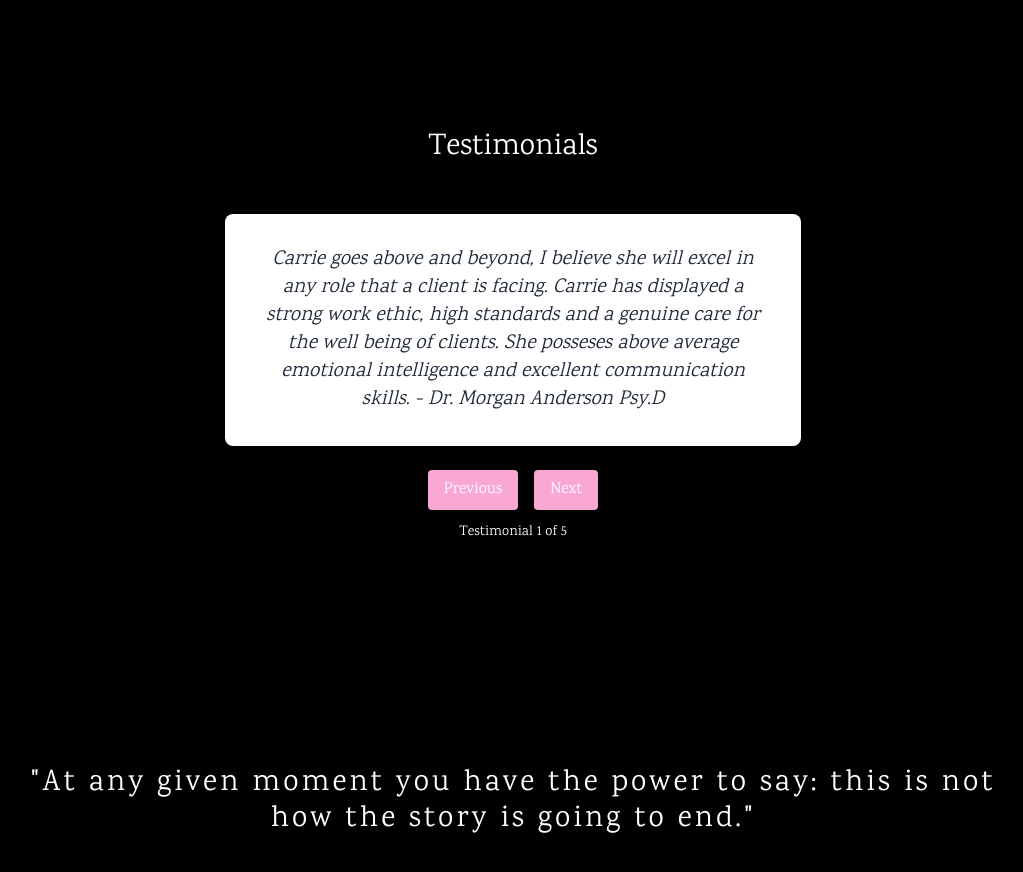
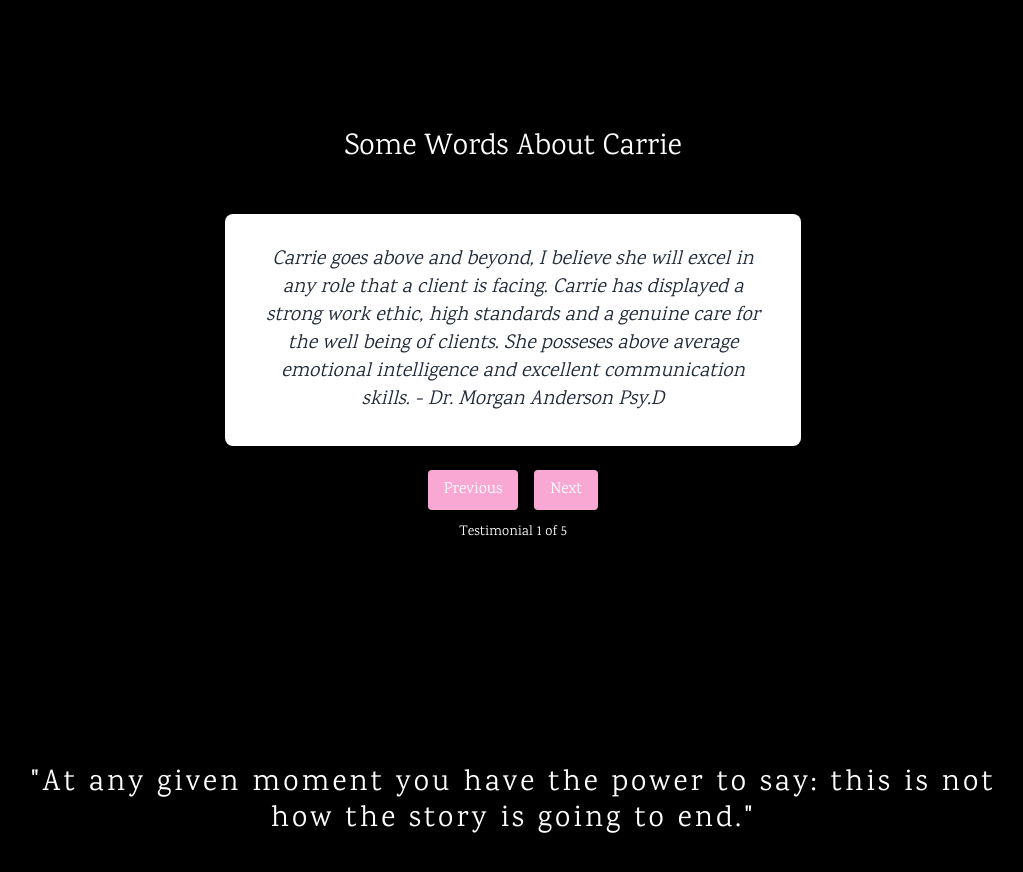
Before and after one commit to maximillianham/momsite, a Next.js app: page / in a window 1280 px wide. Shown: the part 5140-6012 px from the top of the page, without its empty margins (127-1150 px from the left). Built offline with nearby package versions, Linux system fonts and the light colour scheme; a web font is replaced by a local one.

Commit message:
updated wording

```diff
--- a/src/app/page.tsx
+++ b/src/app/page.tsx
@@ -169,7 +169,7 @@ export default function Home() {
         We Heal In Safe Community
       </p>
 
-      <p className="text-center pt-50 text-3xl">Testimonials</p>
+      <p className="text-center pt-50 text-3xl">Some Words About Carrie</p>
       <TextSlider />
       <div>
         <div className="flex flex-col lg:flex-row text-justify lg:text-center lg:gap-x-8 pt-16 pb-16 shadow-md px-12 lg:gap-y-8"></div>
```
